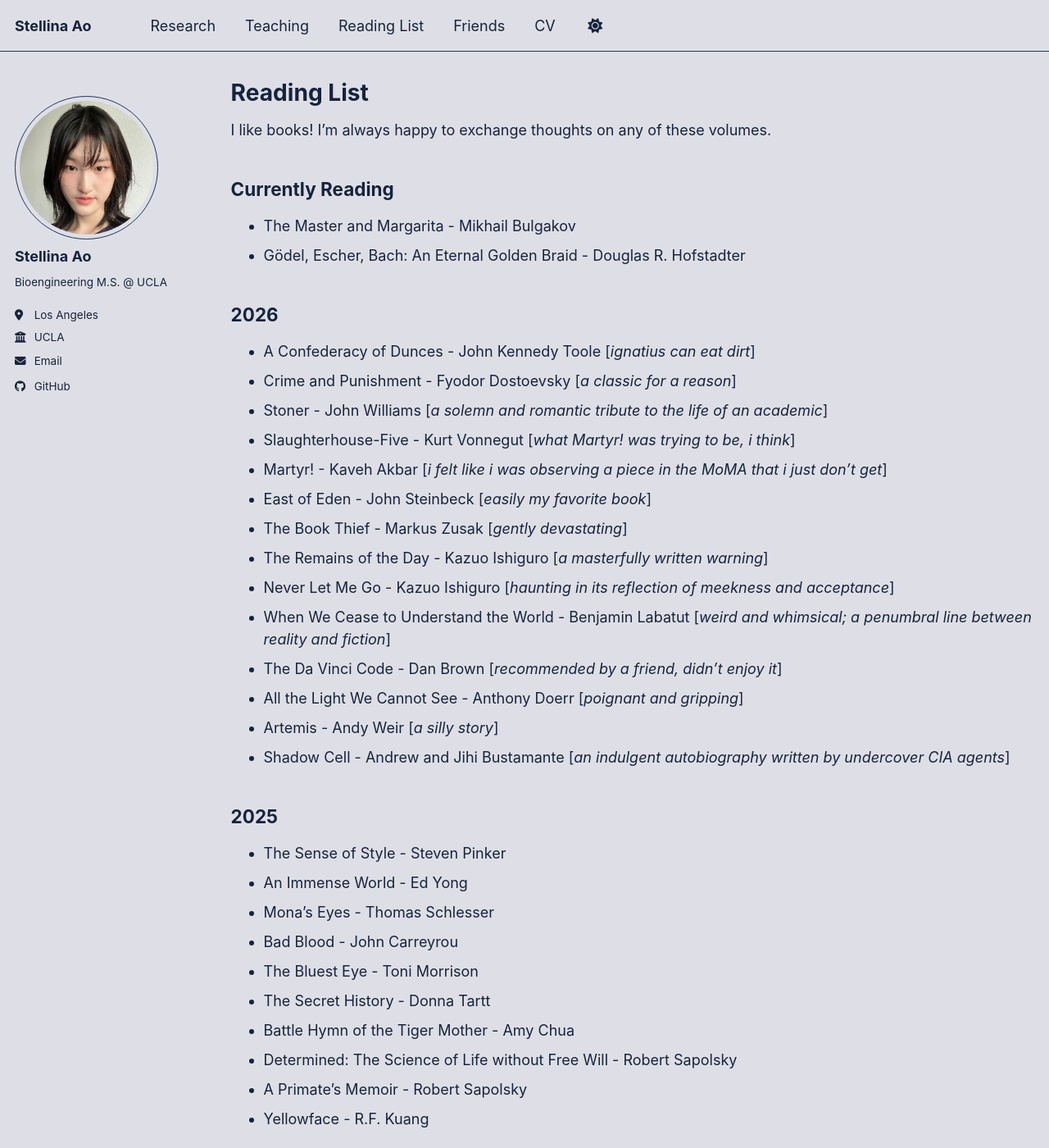
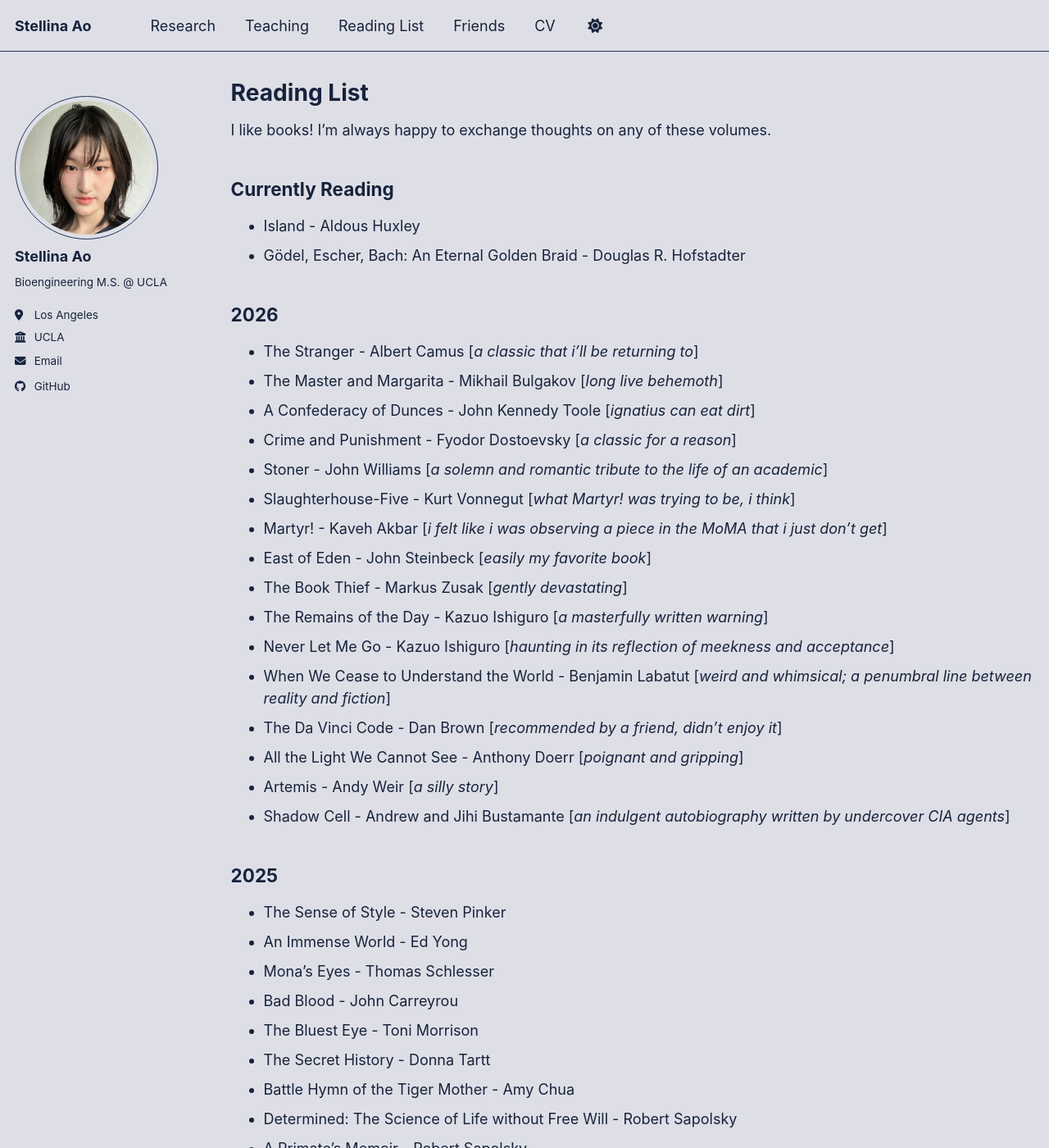
Before and after one commit to stellinaao/stellinaao.github.io, a Jekyll site: the page built from _pages/reading-list.md, in a window 1280 px wide and 1400 px high. Shown: the whole window at 82% size. Built offline with Jekyll 4.4.1, drawn with Linux system fonts in a browser that asks for light colours; a script bundle is joined from its source files by our own code; library files that are not in the unit come from our copies; some of the changed text lies outside the part shown.

Commit message:
updated reading list with l'etranger and tm&m - sa

```diff
--- a/_pages/reading-list.md
+++ b/_pages/reading-list.md
@@ -13,11 +13,13 @@ I like books! I'm always happy to exchange thoughts on any of these volumes.
 
 Currently Reading
 -----
-* The Master and Margarita - Mikhail Bulgakov
+* Island - Aldous Huxley
 * Gödel, Escher, Bach: An Eternal Golden Braid - Douglas R. Hofstadter
 
 2026
 ----
+* The Stranger - Albert Camus [*a classic that i'll be returning to*]
+* The Master and Margarita - Mikhail Bulgakov [*long live behemoth*]
 * A Confederacy of Dunces - John Kennedy Toole [*ignatius can eat dirt*]
 * Crime and Punishment - Fyodor Dostoevsky [*a classic for a reason*]
 * Stoner - John Williams [*a solemn and romantic tribute to the life of an academic*]
```
Also changed, not shown: other parts of _pages/reading-list.md (+0 -1 lines), _pages/about.md (+1 -1 lines).
